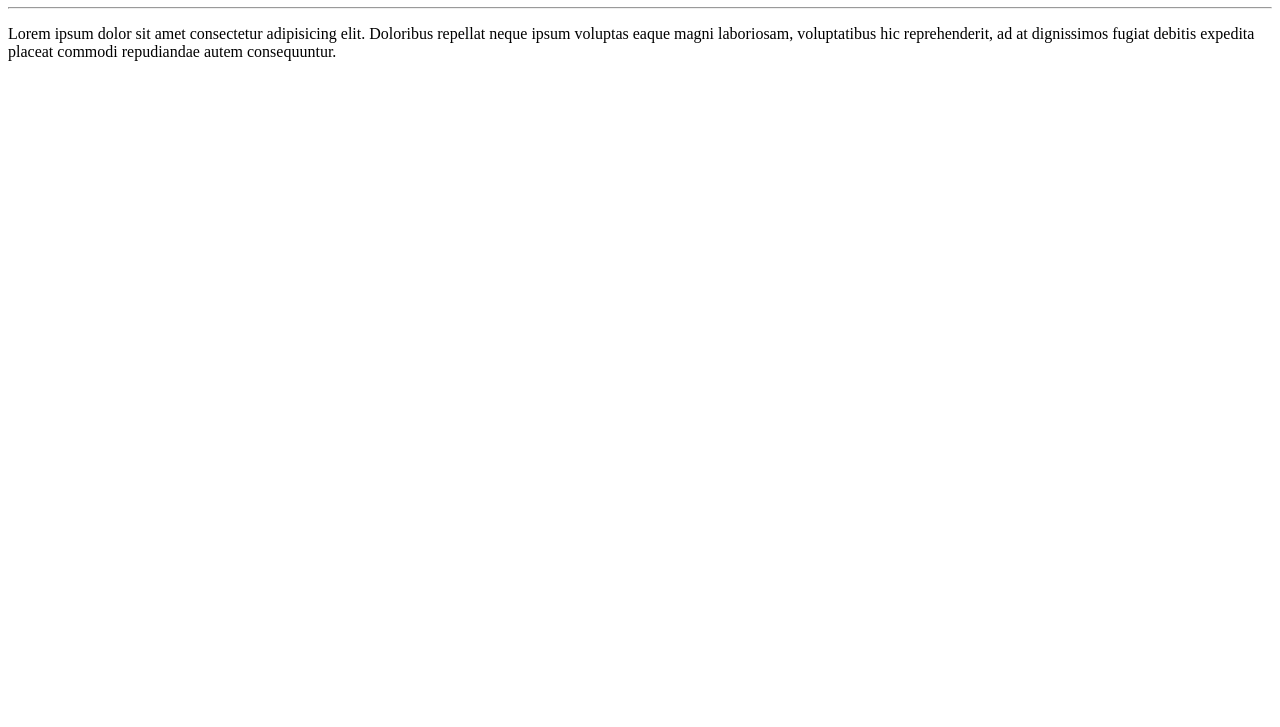
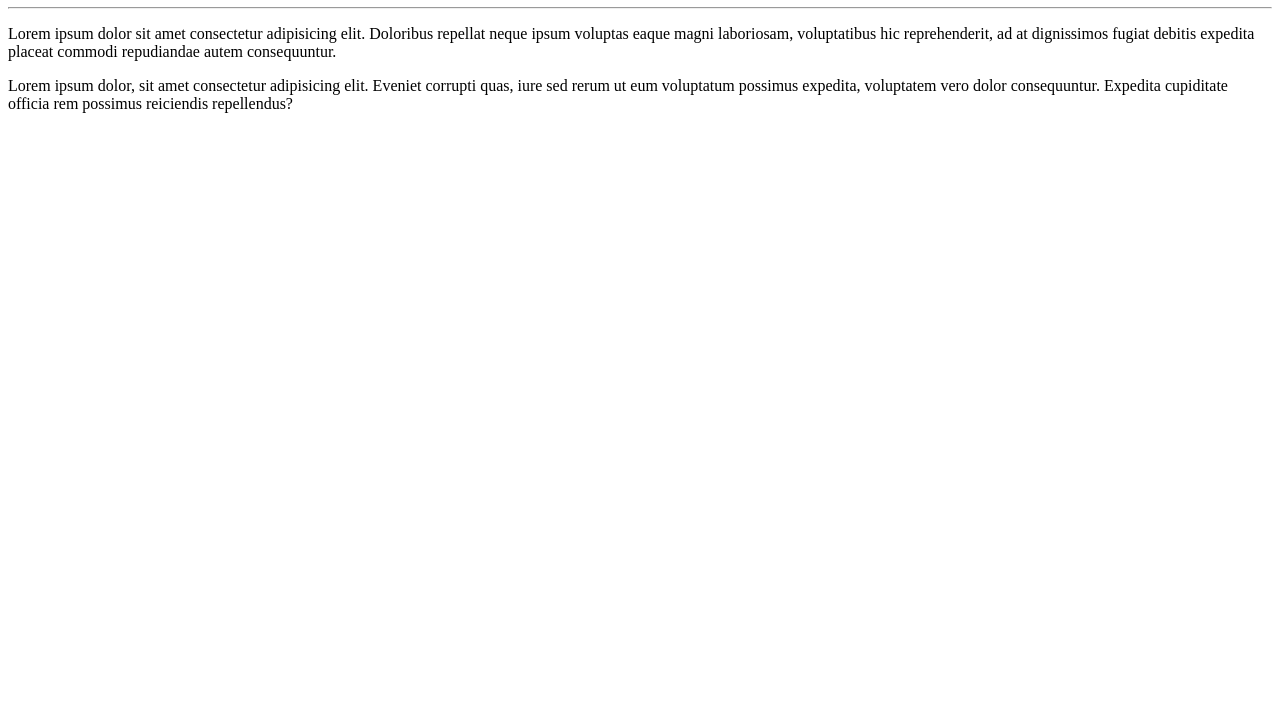
Before and after one commit to Shay35/Ola--Mundo, a plain HTML site: page site-exemplo/index.html in a window 1280 px wide. Shown: the part 73-800 px from the top of the page. Drawn offline with Linux system fonts and the light colour scheme.

Commit message:
adicionei um parágrafo

```diff
--- a/site-exemplo/index.html
+++ b/site-exemplo/index.html
@@ -10,6 +10,7 @@
     <h1>Olá, Mundo!</h1>
     <hr>
     <p>Lorem ipsum dolor sit amet consectetur adipisicing elit. Doloribus repellat neque ipsum voluptas eaque magni laboriosam, voluptatibus hic reprehenderit, ad at dignissimos fugiat debitis expedita placeat commodi repudiandae autem consequuntur.</p>
+    <p>Lorem ipsum dolor, sit amet consectetur adipisicing elit. Eveniet corrupti quas, iure sed rerum ut eum voluptatum possimus expedita, voluptatem vero dolor consequuntur. Expedita cupiditate officia rem possimus reiciendis repellendus?</p>
 
 </body>
 </html>
```
